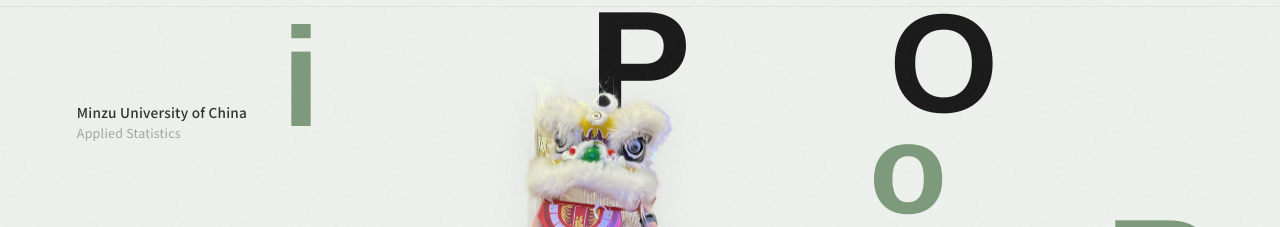
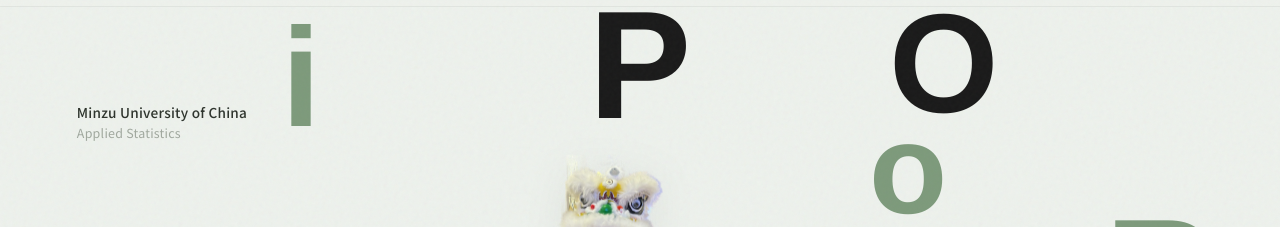
Before and after one commit to xinyuegao12-crypto/portfolio, a plain HTML site: page index.html in a window 1280 px wide. Shown: the part 58-285 px from the top of the page. Drawn offline with nearby package versions, Linux system fonts and the light colour scheme; a web font is replaced by a local one.

Commit message:
Shrink portrait to 70%

```diff
--- a/index.html
+++ b/index.html
@@ -156,9 +156,9 @@ body::before {
   animation: gentleFloat 4s ease-in-out infinite;
 }
 .hero-portrait-img {
-  width: clamp(220px, 38vw, 340px);
+  width: clamp(154px, 26.6vw, 238px);
   height: auto;
-  max-height: clamp(400px, 60vw, 520px);
+  max-height: clamp(280px, 42vw, 364px);
   object-fit: contain;
   animation: gentleFloat 4s ease-in-out infinite;
   filter: drop-shadow(0 4px 20px rgba(0,0,0,0.06));
```
